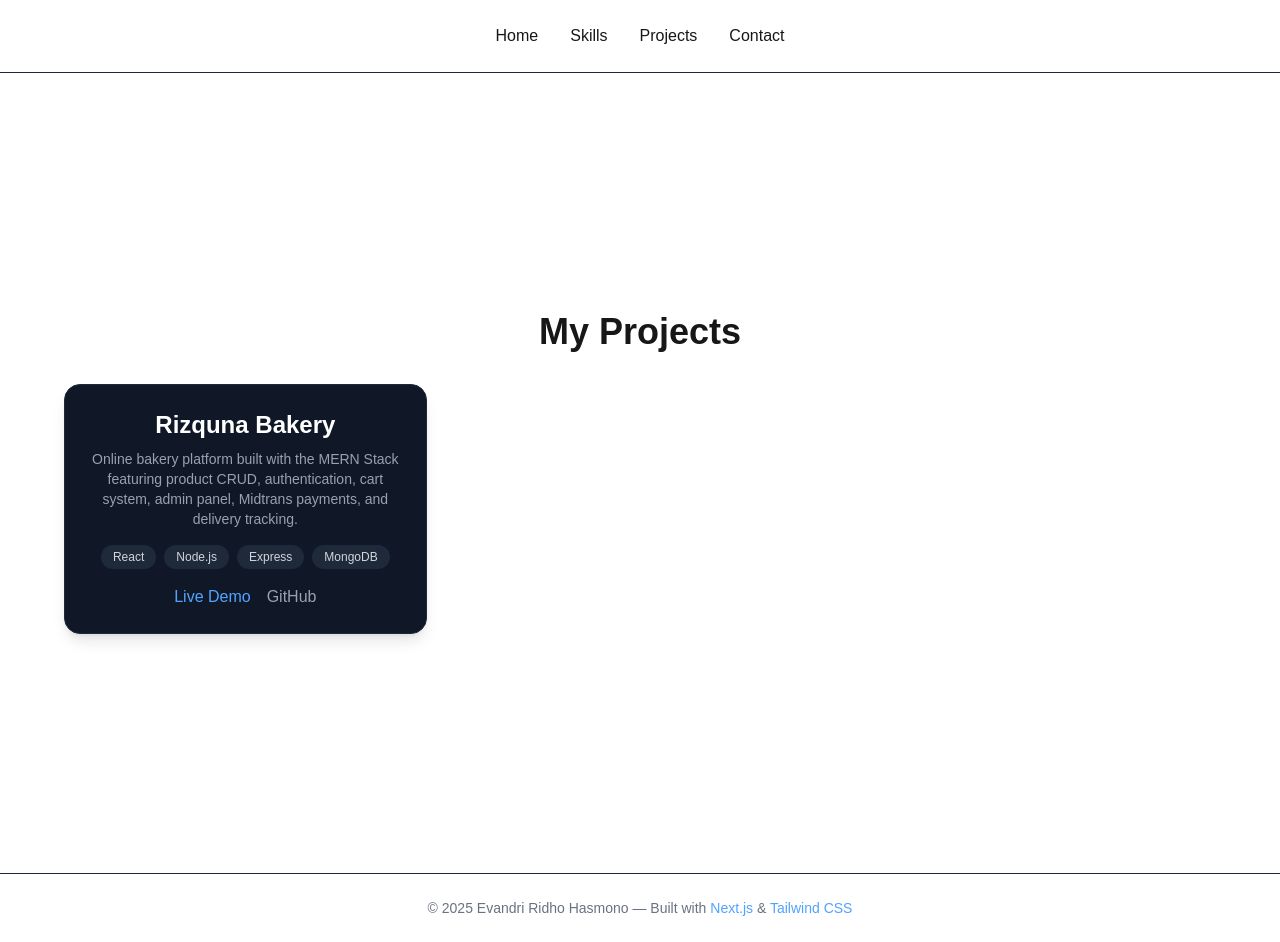
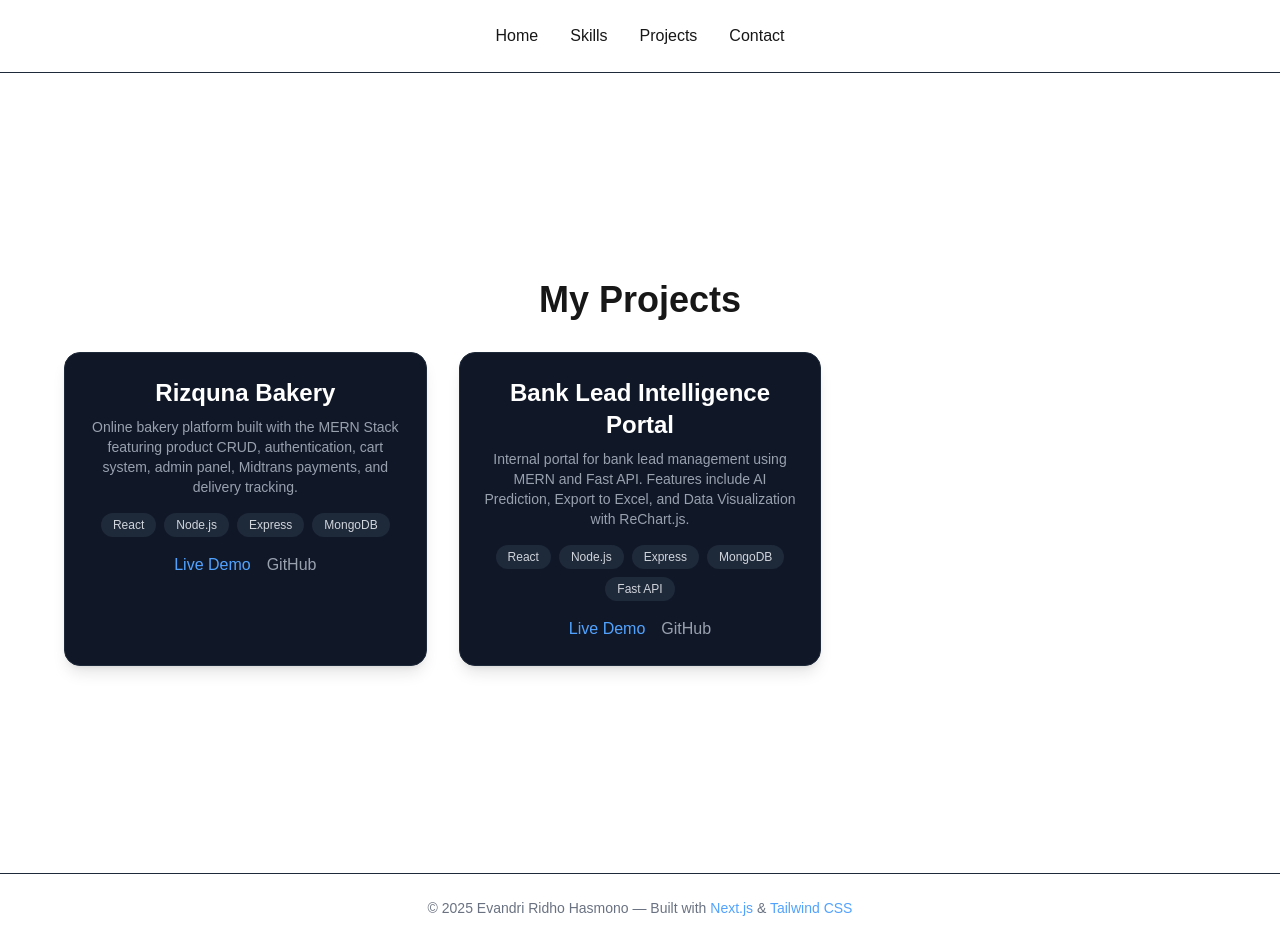
Before and after one commit to EvandriRidho/portofolio, a Next.js app: page /projects in a window 1280 px wide. Built offline with nearby package versions, Linux system fonts and the light colour scheme.

Commit message:
update project section

```diff
--- a/app/projects/page.tsx
+++ b/app/projects/page.tsx
@@ -13,6 +13,14 @@ export default function ProjectsPage() {
             github: "https://github.com/EvandriRidho/Rizquna-Bakery",
         },
         // Klo ada tambahin
+        {
+            title: "Bank Lead Intelligence Portal",
+            description:
+                "Internal portal for bank lead management using MERN and Fast API. Features include AI Prediction, Export to Excel, and Data Visualization with ReChart.js.",
+            tech: ["React", "Node.js", "Express", "MongoDB", "Fast API"],
+            link: "https://blip-fe-phi.vercel.app/",
+            github: "https://github.com/Fauzi-1/Capstone"
+        }
     ];
 
     return (
```
